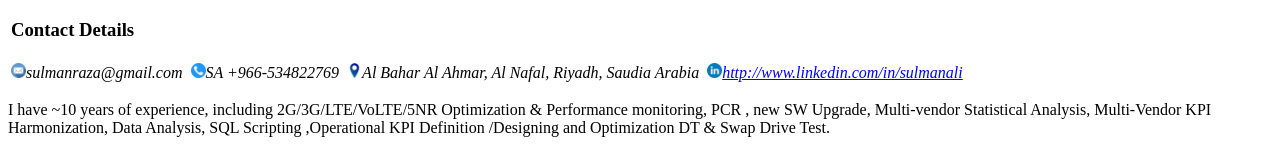
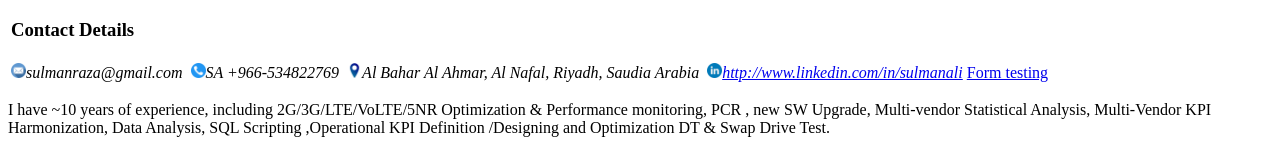
Before and after one commit to Sulmanaliraza/resume, a plain HTML site: page index.html in a window 1280 px wide. Shown: the part 135-286 px from the top of the page. Drawn offline with Linux system fonts and the light colour scheme.

Commit message:
Update index.html

```diff
--- a/index.html
+++ b/index.html
@@ -36,6 +36,7 @@
         <td><img src="images/location.png" alt="address" width="15" height="15"><em>Al Bahar Al Ahmar, Al Nafal, Riyadh, Saudia Arabia</em></td>
         <td></td>
         <td><img src="images/linkedin.png" alt="linkedin" width="15" height="15"><a href="http://www.linkedin.com/in/sulmanali"><em>http://www.linkedin.com/in/sulmanali</em></a></td>
+        <td><a href="forms.html">Form testing</a></td>
 
       </tr>
 
```
